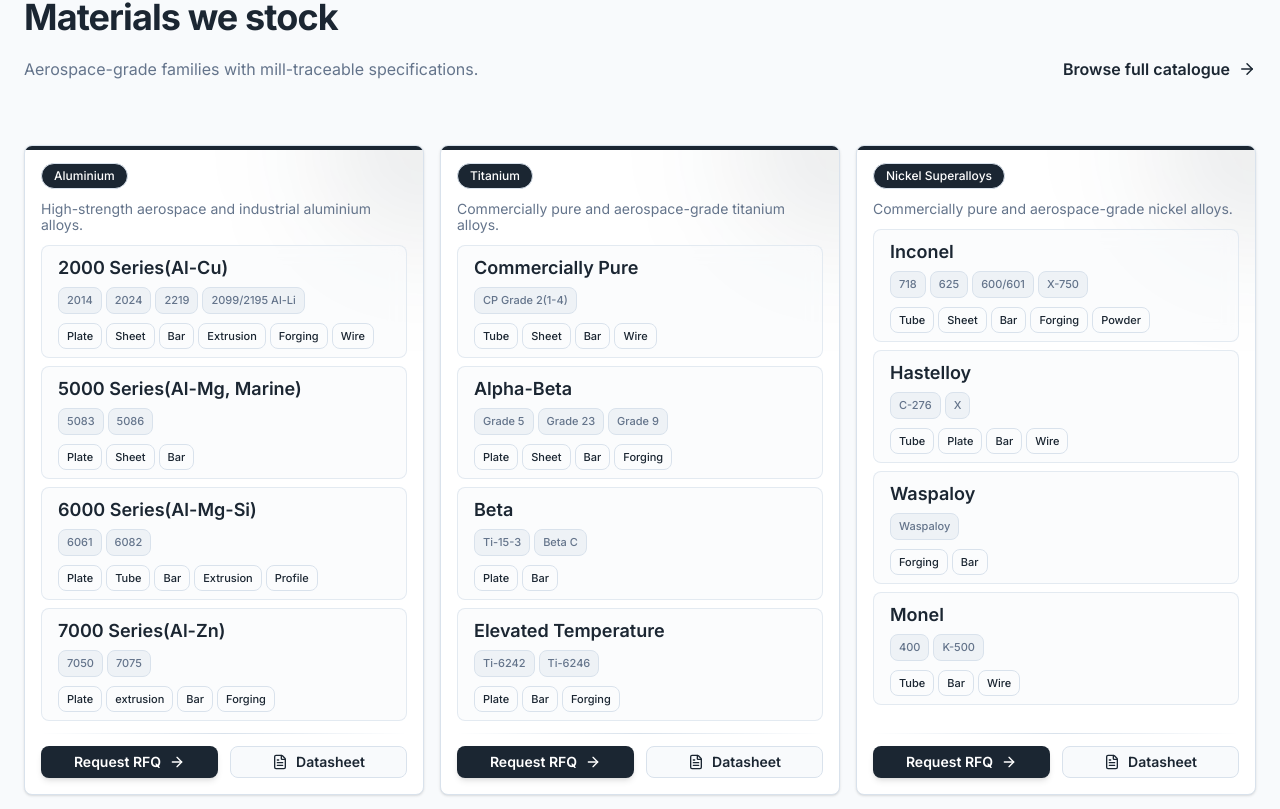
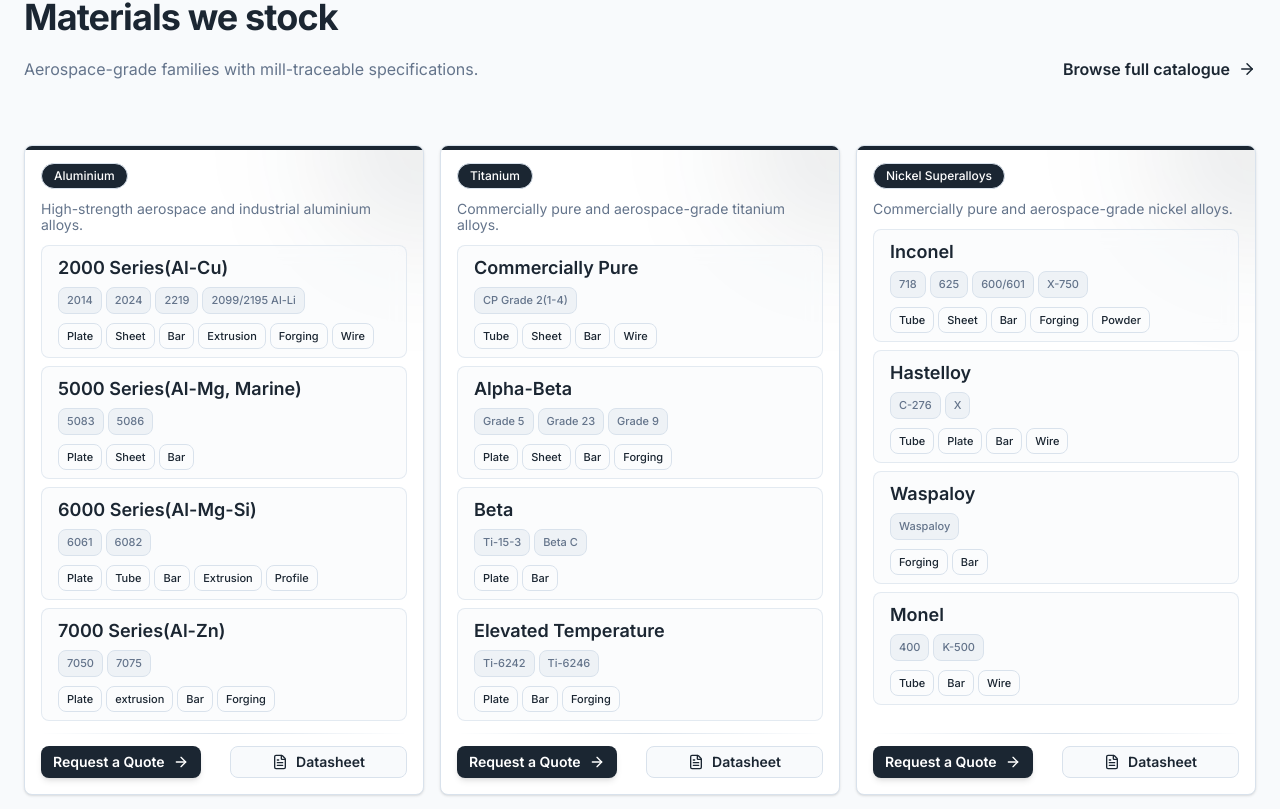
Before and after one commit to PurushottamPortfolio-Repo/alltinium, a Next.js app: page / in a window 1280 px wide. Shown: the part 1404-2213 px from the top of the page. Built offline with nearby package versions, Linux system fonts and the light colour scheme.

Commit message:
RFQ activated

```diff
--- a/src/components/common/footer.tsx
+++ b/src/components/common/footer.tsx
@@ -81,7 +81,7 @@
                 info@alltinium.com
               </a>
 
-              <p>+91 XXX XX XXXX</p>
+              <p>+91 9289080696</p>
 
               <div>
                 <p>Mon &ndash; Fri</p>
--- a/src/components/material1/material-card.tsx
+++ b/src/components/material1/material-card.tsx
@@ -2,10 +2,11 @@
 
 import Link from "next/link";
 import { motion } from "framer-motion";
-import { ArrowRight, FileText } from "lucide-react";
+import { FileText } from "lucide-react";
 
 import { Badge } from "@/components/ui/badge";
 import { MATERIALS } from "./materials-data";
+import QuoteButton from "../quote/QuoteButton";
 
 const containerVariants = {
   hidden: {},
@@ -15,21 +16,6 @@
     },
   },
 };
-
-// const cardVariants = {
-//   hidden: {
-//     opacity: 0,
-//     y: 40,
-//   },
-//   visible: {
-//     opacity: 1,
-//     y: 0,
-//     transition: {
-//       duration: 0.55,
-//       ease: "easeOut",
-//     },
-//   },
-// };
 
 export default function MaterialGrid() {
   return (
@@ -146,13 +132,7 @@
                   scale: 0.97,
                 }}
               >
-                <Link
-                  href="/contact"
-                  className="group/button flex h-8 items-center justify-center gap-2 rounded-md bg-primary text-sm font-semibold text-primary-foreground shadow-md transition-all hover:bg-primary/90"
-                >
-                  Request RFQ
-                  <ArrowRight className="h-4 w-4 transition-transform duration-300 group-hover/button:translate-x-1" />
-                </Link>
+                <QuoteButton className="group/button flex h-8 px-3 items-center justify-center gap-2 rounded-md bg-primary text-sm font-semibold text-primary-foreground shadow-md transition-all hover:bg-primary/90" />
               </motion.div>
 
               <motion.div
--- a/src/components/quote/QuoteButton.tsx
+++ b/src/components/quote/QuoteButton.tsx
@@ -2,7 +2,7 @@
 
 import React from "react";
 import { useQuote } from "@/providers/QuoteProvider";
-
+import { ArrowRight, FileText } from "lucide-react";
 interface QuoteButtonProps {
   children?: React.ReactNode;
   className?: string;
@@ -14,6 +14,7 @@
   return (
     <button type="button" onClick={openModal} className={className}>
       {children}
+      <ArrowRight className="h-4 w-4 transition-transform duration-300 group-hover/button:translate-x-1" />
     </button>
   );
 }
--- a/src/components/quote/QuoteModal.tsx
+++ b/src/components/quote/QuoteModal.tsx
@@ -16,7 +16,7 @@
 
 const steps = [
   {
-    title: "Project Details",
+    title: "Material",
     description: "Tell us about the scope and timeline.",
   },
   {
@@ -276,11 +276,9 @@
             <div className="mb-6 flex flex-col gap-4 sm:flex-row sm:items-center sm:justify-between">
               <div>
                 <p className="text-sm font-semibold uppercase tracking-[0.24em] text-primary">
-                  Request a Quote
+                  RFQ: Request a Quote
                 </p>
-                <h2 className="text-2xl font-semibold text-foreground">
-                  Let&apos;s shape your next build.
-                </h2>
+                <h2 className="text-2xl font-semibold text-foreground">48-hour response.</h2>
               </div>
               <div className="w-full sm:w-56">
                 <div className="mb-2 h-2 overflow-hidden rounded-full bg-muted">
--- a/src/components/sections/cta.tsx
+++ b/src/components/sections/cta.tsx
@@ -1,6 +1,7 @@
 "use client";
 
 import { motion } from "framer-motion";
+import QuoteButton from "@/components/quote/QuoteButton";
 import { ArrowRight } from "lucide-react";
 import { CtaSectionData } from "@/data/mock";
 
@@ -37,12 +38,9 @@
             </p>
 
             <div className="mt-10 flex flex-wrap gap-4">
-              <button className="inline-flex items-center gap-2 rounded-full bg-primary px-6 py-3 font-body font-semibold text-primary-foreground transition-all hover:cursor-pointer hover:scale-105 hover:bg-primary/90">
-                Submit an RFQ
-                <ArrowRight className="h-4 w-4" />
-              </button>
+              <QuoteButton className="inline-flex items-center gap-2 rounded-full bg-primary px-6 py-3 font-body font-semibold text-primary-foreground transition-all hover:cursor-pointer hover:scale-105 hover:bg-primary/90" />
 
-              <button className="inline-flex items-center rounded-full border border-border hover:cursor-pointer px-6 py-3 font-body font-semibold transition hover:bg-muted">
+              <button className="inline-flex items-center rounded-full border border-border hover:cursor-pointer px-6 py-3 font-body font-semibold transition hover:bg-muted hover:cursor-pointer hover:scale-105">
                 Talk to Engineering
               </button>
             </div>
```
